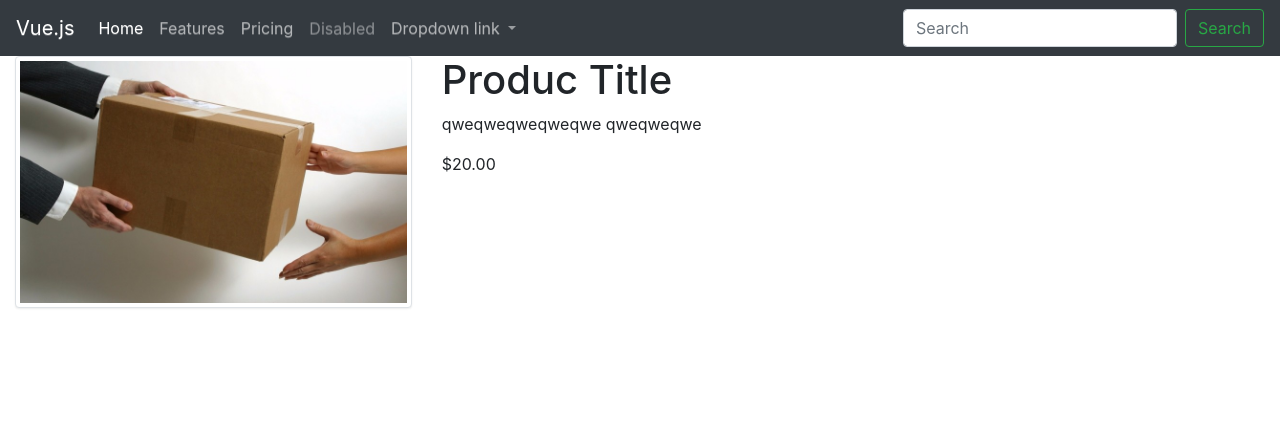
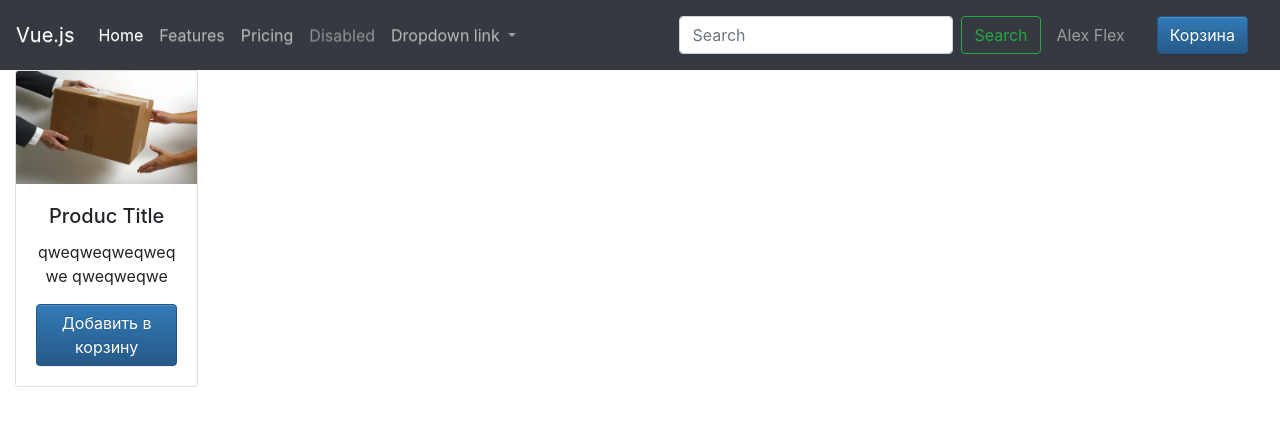
Before and after one commit to aSosunoff/Vuejs-in-Action, a plain HTML site: page chapter-02/first-vue/index.html in a window 1280 px wide. Drawn offline with nearby package versions, Linux system fonts and the light colour scheme.

Commit message:
Added a new line code

```diff
--- a/chapter-02/first-vue/index.html
+++ b/chapter-02/first-vue/index.html
@@ -15,8 +15,9 @@
     </script>
 </head>
 <body>
-    <nav id="web_store_nav" class="navbar navbar-expand-lg navbar-dark bg-dark">
-        <a class="navbar-brand" href="#">{{sitename}}</a>
+    <span id="app">
+        <nav class="navbar navbar-expand-lg navbar-dark bg-dark">
+            <a class="navbar-brand" href="#">{{ sitename }}</a>
             <button class="navbar-toggler" type="button" data-toggle="collapse" data-target="#navbarNav" aria-controls="navbarNav" aria-expanded="false" aria-label="Toggle navigation">
                 <span class="navbar-toggler-icon"></span>
             </button>
@@ -46,29 +47,58 @@
                     </li>
                 </ul>
             </div>
+
             <form class="form-inline">
                 <input class="form-control mr-sm-2" type="search" placeholder="Search" aria-label="Search">
                 <button class="btn btn-outline-success my-2 my-sm-0" type="submit">Search</button>
             </form>
+
+            <span class="navbar-text nav-link">{{ fullName }}</span>
+
+            <span class="navbar-text nav-link">
+                <button type="button" class="btn btn-primary"
+                    @click="showCheckout">
+                    Корзина
+                    <span class="badge badge-light"
+                        v-show="hasProductToCart">
+                        {{ cartItemCount }}
+                    </span>
+                  </button>
+            </span>
         </nav>
 
-    <div id="app" class="container-fluid">
-        <div class="row product">
-            <div class="col-lg-4">
-                <figure>
-                    <img class="img-fluid img-thumbnail" :src="product.img">
-                </figure>
-            </div>
-            <div class="col-lg-8 col-expand">
-                <h1>{{ product.title }}</h1>
-                <p>{{ product.description }}</p>
-                <p>{{ product.price | formatPrice }}</p>
+        <div class="container-fluid"
+            v-if="showProduct">
+            <div class="row">
+                <div class="col-lg-2">
+                    <div class="card text-center">
+                        <img class="card-img-top" :src="product.img" :alt="product.title">
+                        <div class="card-body">
+                            <h5 class="card-title">{{ product.title }}</h5>
+                            <p class="card-text">{{ product.description }}</p>
+                            <a href="#" class="btn btn-primary"
+                                @click="addToCart"
+                                v-if="canAddToCart">
+                                    Добавить в корзину
+                            </a>
+                            <a href="#" class="btn btn-secondary disabled"
+                                v-else>
+                                    товар закончился
+                            </a>
                         </div>
                       </div>
                 </div>
-
-
-
+            </div>
+        </div>
+        <div class="container-fluid"
+            v-else>
+            <div class="row">
+                <div class="col-lg-2">
+                    TEst
+                </div>
+            </div>
+        </div>
+    </span>
 
     <script src="https://code.jquery.com/jquery-3.4.1.slim.min.js" integrity="sha384-J6qa4849blE2+poT4WnyKhv5vZF5SrPo0iEjwBvKU7imGFAV0wwj1yYfoRSJoZ+n" crossorigin="anonymous"></script>
     <script src="https://cdn.jsdelivr.net/npm/popper.js@1.16.0/dist/umd/popper.min.js" integrity="sha384-Q6E9RHvbIyZFJoft+2mJbHaEWldlvI9IOYy5n3zV9zzTtmI3UksdQRVvoxMfooAo" crossorigin="anonymous"></script>
--- a/chapter-02/first-vue/js.js
+++ b/chapter-02/first-vue/js.js
@@ -1,20 +1,21 @@
-var nav = new Vue({
-    el: "#web_store_nav",
-    data: {
-        sitename: 'Vue.js',
-    }
-});
-
 var webstore = new Vue({
     el: '#app',
     data: {
+        sitename: 'Vue.js',
+        firstName: 'Alex',
+        lastName: 'Flex',
+
         product: {
             id: 1001,
             title: "Produc Title",
             description: "qweqweqweqweqwe qweqweqwe",
             price: 2000,
-            img: "1.jpg"
+            img: "1.jpg",
+            availableInvectory: 5,
         },
+        cart: [],
+
+        showProduct: true,
     },
     filters: {
         formatPrice: function(price){
@@ -31,6 +32,28 @@ var webstore = new Vue({
             } else {
                 return "$" + (price / 100).toFixed(2);
             }
+        }
+    },
+    methods: {
+        addToCart() {
+            this.cart.push(this.product.id);
+        },
+        showCheckout(){
+            this.showProduct = this.showProduct ? false : true;
+        }
+    },
+    computed: {
+        fullName() {
+            return [this.firstName, this.lastName].join(' ');
+        },
+        cartItemCount() {
+            return this.cart.length || '';
+        },
+        canAddToCart(){
+            return this.product.availableInvectory > this.cartItemCount;
+        },
+        hasProductToCart(){
+            return this.cartItemCount > 0;
         }
     },
 
```
Lines whose indentation alone changed are shown as unchanged.
